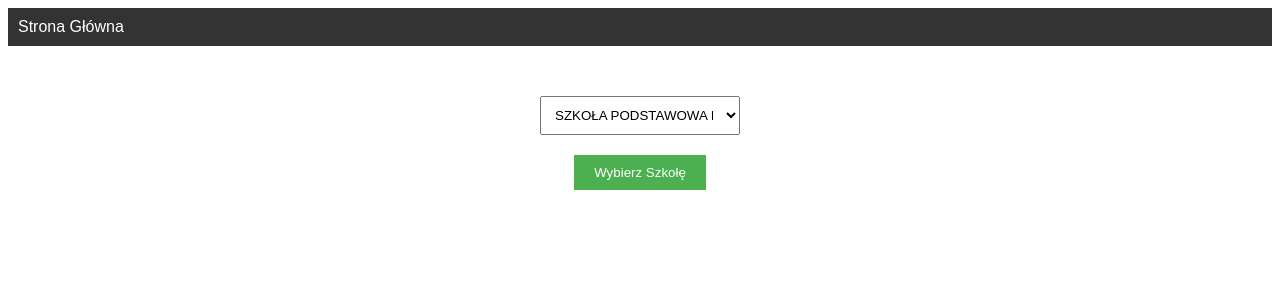
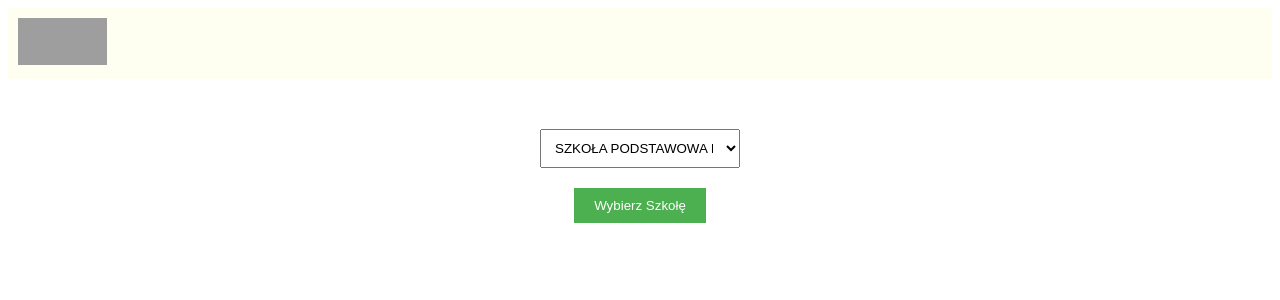
Before and after one commit to iAttaquer/Rap-steam-Protocol, a Django app: page / in a window 1280 px wide. Shown: the top 300 px of the page. Run offline with Django 3.2, Linux system fonts and the light colour scheme; data comes from the database, SQL or seed files in the repository; grey boxes are pictures that could not be loaded.

Commit message:
added logo

```diff
--- a/rapsteam/common/templates/index.html
+++ b/rapsteam/common/templates/index.html
@@ -9,7 +9,7 @@
         }
 
         nav {
-            background-color: #333;
+            background-color: #fffff1;
             color: white;
             padding: 10px;
         }
@@ -56,7 +56,9 @@
 
     <nav>
         <ul>
-            <li><a href="">Strona Główna</a></li>
+            <li>
+                <img src=https://rap.podkarpackie.pl/wp-content/uploads/2023/04/cropped-rapsteam-logo.png alt="Rapsteam logo" width="89" height="47">
+            </li>
             </ul>
     </nav>
 
```
